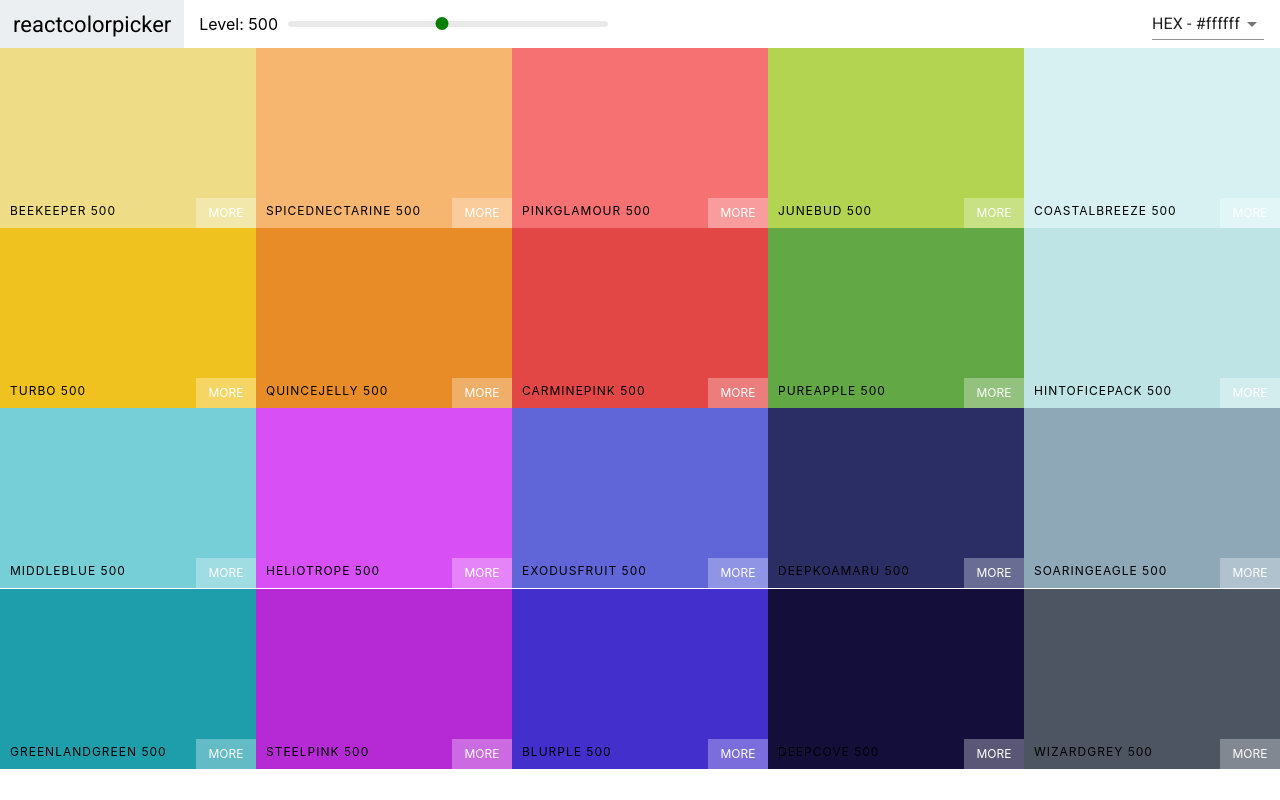
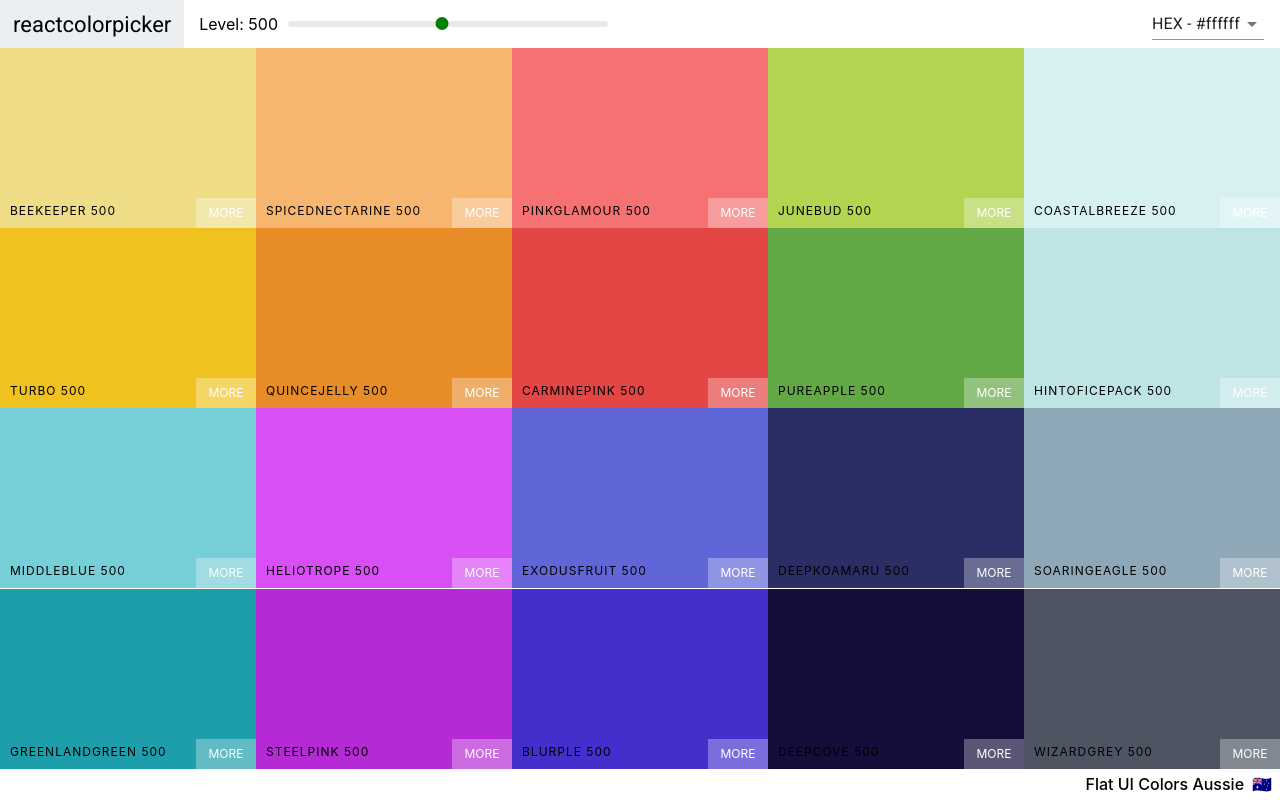
Before and after one commit to shikhar0208/Color-Palette-App, a React (Create React App) app: page / in a window 1280 px wide. Built offline with nearby package versions, Linux system fonts and the light colour scheme.

Commit message:
Add palette footer

```diff
--- a/src/Palette.css
+++ b/src/Palette.css
@@ -1,7 +1,23 @@
 .Palette {
   height: 100vh;
+  display: flex;
+  flex-direction: column;
 }
 
 .Palette-colors {
   height: 90%;
 }
+
+.Palette-footer {
+  background-color: white;
+  height: 4vh;
+  display: flex;
+  justify-content: flex-end;
+  align-items: center;
+  font-weight: 500;
+}
+
+.emoji {
+  font-size: 1rem;
+  margin: 0 .5rem;
+}
--- a/src/Palette.js
+++ b/src/Palette.js
@@ -19,10 +19,10 @@
 
   render() {
     const { level, format } = this.state;
-    const { colors } = this.props.palette
+    const { colors, emoji, paletteName } = this.props.palette
     const colorBoxes = colors[
       this.state.level
-    ].map((color) => <ColorBox background={color[format]} name={color.name} />);
+    ].map((color) => <ColorBox background={color[format]} name={color.name} key={color.id} />);
     return (
       <div className="Palette">
         <Navbar
@@ -31,6 +31,10 @@
           handleChange={this.changeFormat}
         />
         <div className="Palette-colors">{colorBoxes}</div>
+        <footer className="Palette-footer">
+          {paletteName}
+          <span className="emoji">{emoji}</span>
+        </footer>
       </div>
     );
   }
```
